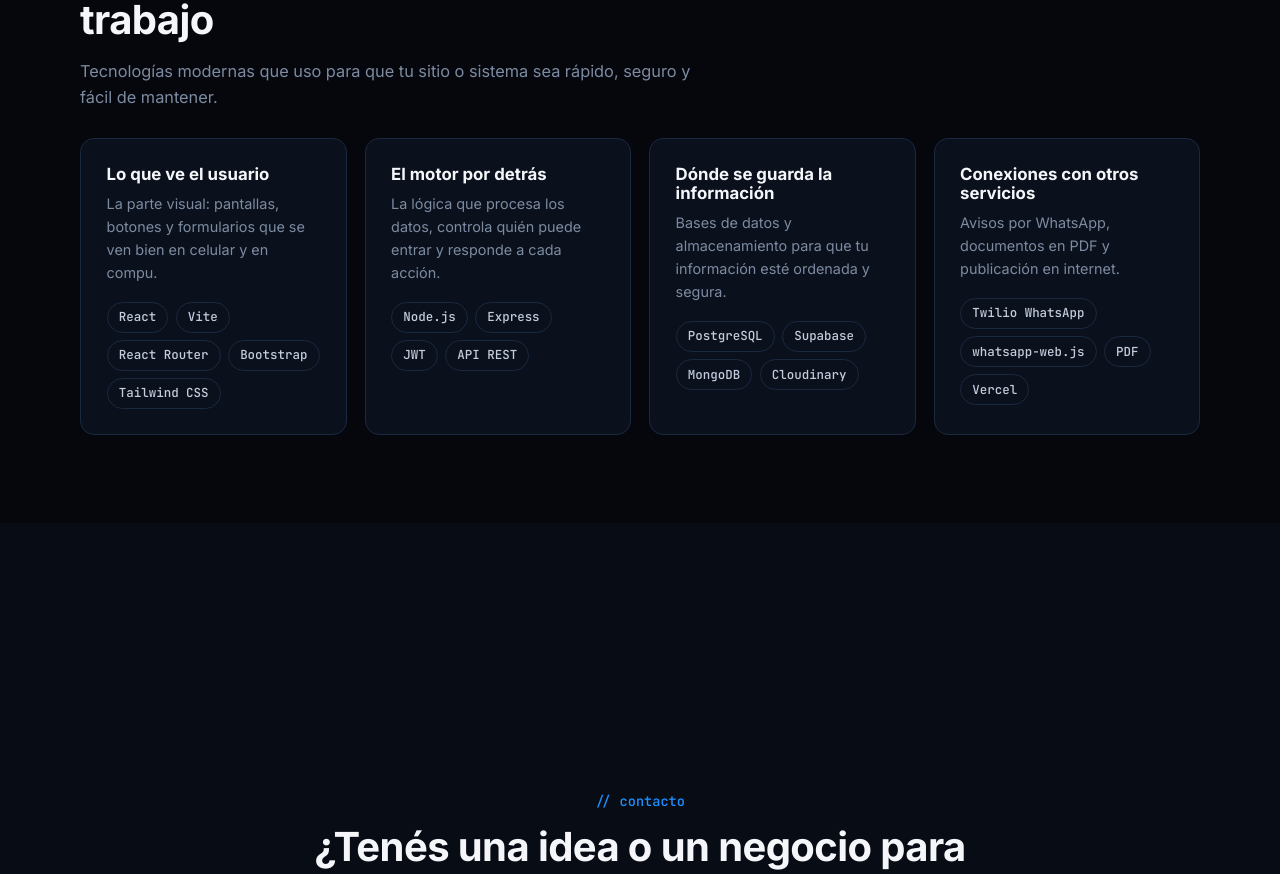
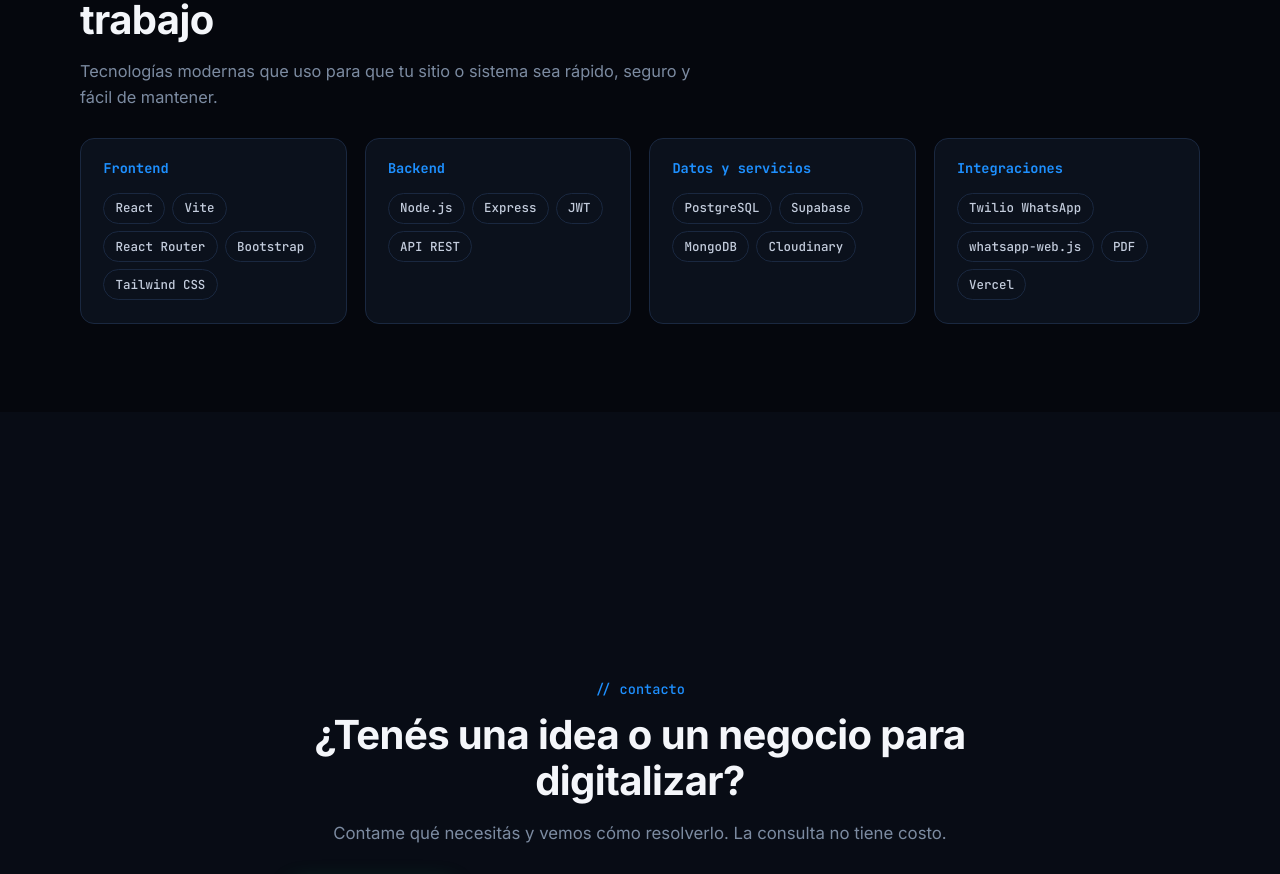
Before and after one commit to ivo99o/portfolio-ivodevelopment, a React (Vite) app: page / in a window 1280 px wide. Shown: the part 2460-3334 px from the top of the page. Built offline with nearby package versions, Linux system fonts and the light colour scheme.

Commit message:
Volver a los nombres técnicos de los grupos de herramientas y dejar solo el cambio del título de la sección

```diff
--- a/src/componentes/Stack.jsx
+++ b/src/componentes/Stack.jsx
@@ -13,7 +13,6 @@ function Stack() {
           {STACK.map((g) => (
             <div key={g.grupo} className="stack-grupo">
               <h3>{g.grupo}</h3>
-              <p>{g.texto}</p>
               <ul>
                 {g.items.map((it) => (
                   <li key={it} className="chip">
--- a/src/datos/sitio.js
+++ b/src/datos/sitio.js
@@ -43,24 +43,8 @@ export const SERVICIOS = [
 ]
 
 export const STACK = [
-  {
-    grupo: 'Lo que ve el usuario',
-    texto: 'La parte visual: pantallas, botones y formularios que se ven bien en celular y en compu.',
-    items: ['React', 'Vite', 'React Router', 'Bootstrap', 'Tailwind CSS'],
-  },
-  {
-    grupo: 'El motor por detrás',
-    texto: 'La lógica que procesa los datos, controla quién puede entrar y responde a cada acción.',
-    items: ['Node.js', 'Express', 'JWT', 'API REST'],
-  },
-  {
-    grupo: 'Dónde se guarda la información',
-    texto: 'Bases de datos y almacenamiento para que tu información esté ordenada y segura.',
-    items: ['PostgreSQL', 'Supabase', 'MongoDB', 'Cloudinary'],
-  },
-  {
-    grupo: 'Conexiones con otros servicios',
-    texto: 'Avisos por WhatsApp, documentos en PDF y publicación en internet.',
-    items: ['Twilio WhatsApp', 'whatsapp-web.js', 'PDF', 'Vercel'],
-  },
+  { grupo: 'Frontend', items: ['React', 'Vite', 'React Router', 'Bootstrap', 'Tailwind CSS'] },
+  { grupo: 'Backend', items: ['Node.js', 'Express', 'JWT', 'API REST'] },
+  { grupo: 'Datos y servicios', items: ['PostgreSQL', 'Supabase', 'MongoDB', 'Cloudinary'] },
+  { grupo: 'Integraciones', items: ['Twilio WhatsApp', 'whatsapp-web.js', 'PDF', 'Vercel'] },
 ]
--- a/src/estilos/secciones.css
+++ b/src/estilos/secciones.css
@@ -482,21 +482,18 @@
 }
 
 .stack-grupo {
-  padding: 1.6rem;
+  padding: 1.4rem;
   border: 1px solid var(--borde);
   border-radius: var(--radio);
   background: var(--superficie);
 }
 
 .stack-grupo h3 {
-  margin-bottom: 0.5rem;
-  font-size: 1.05rem;
-}
-
-.stack-grupo > p {
-  margin-bottom: 1.1rem;
-  font-size: 0.9rem;
-  color: var(--apagado);
+  margin-bottom: 1rem;
+  font-family: var(--fuente-mono);
+  font-size: 0.85rem;
+  font-weight: 700;
+  color: var(--azul);
 }
 
 .stack-grupo ul {
```
Also changed, not shown: 1 other file (tests, documents, lock files or other folders).
